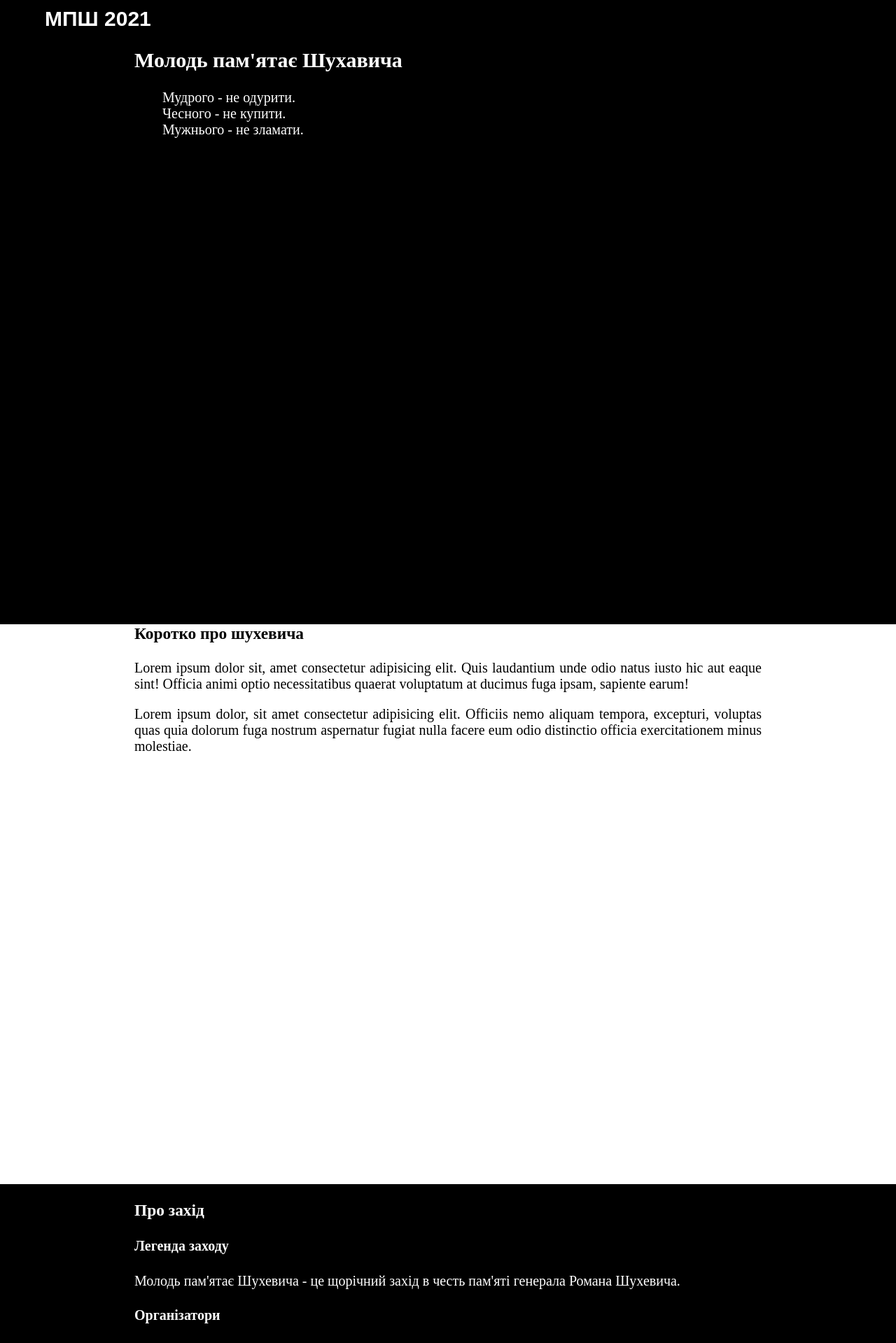
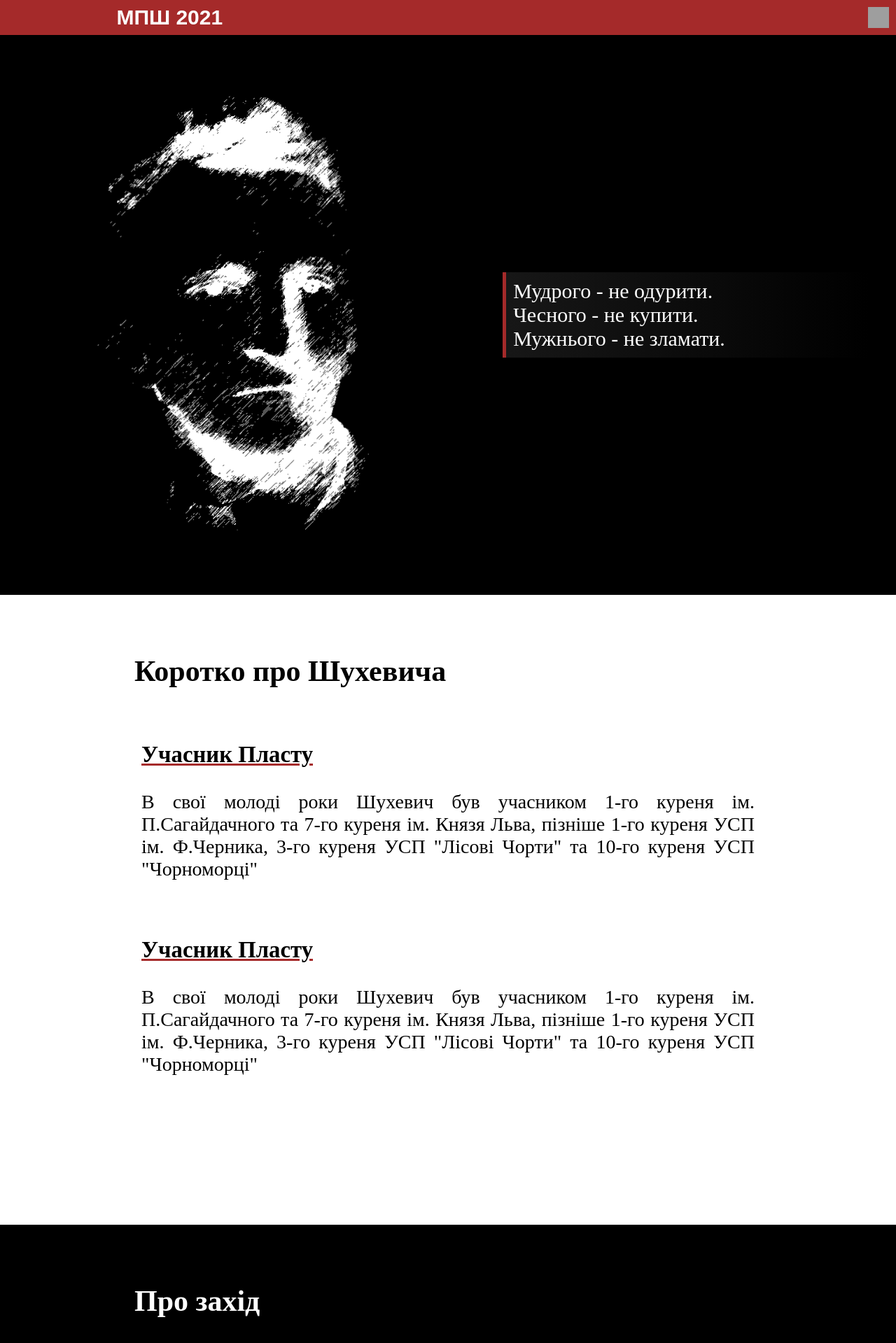
Before and after one commit to ChaosGuru/mpsh, a Flask app: page / in a window 1280 px wide. Shown: the top 1919 px of the page at 70% size. Run offline with Flask 2, Linux system fonts and the light colour scheme; a user stored in the database is signed in; grey boxes are pictures that could not be loaded.

Commit message:
finished landing page

```diff
--- /dev/null
+++ b/mpsh/static/script.js
@@ -0,0 +1,9 @@
+function myMenu() {
+    let m = document.getElementById("menu");
+    if (m.style.display == "flex") {
+        m.style.display = "none";
+    }
+    else {
+        m.style.display = "flex";
+    }
+}
--- a/mpsh/static/styles-pc.css
+++ b/mpsh/static/styles-pc.css
@@ -1,5 +1,35 @@
 @media only screen and (min-width: 769px) {
     main > section, footer {
-        padding: 0rem 15vw;
+        padding: 5rem 15vw;
+    }
+
+    body {
+        font-size: 2.8rem;
+    }
+
+    #contacts {
+        display: flex;
+        flex-direction: row;
+    }
+
+    #contacts > div {
+        width: 50%;
+    }
+
+    #social {
+        margin-bottom: 0rem;
+    }
+
+    .head-section {
+        padding: 0rem;
+        flex-direction: row;
+    }
+
+    #cite {
+        /* align-items: flex-end; */
+    }
+
+    #cite blockquote {
+        font-size: 3rem;
     }
 }
--- a/mpsh/static/styles.css
+++ b/mpsh/static/styles.css
@@ -10,27 +10,64 @@ html, body {
     text-align: justify;
 }
 
+body {
+    font-size: 2rem;
+}
+
 a {
     text-decoration: none;
     color: inherit;
 }
 
 header {
-    background-color: black;
+    position: relative;
+    /* display: flex;
+    justify-content: space-between; */
+    background-color: brown;
     color: white;
 }
 
 #title {
-    margin: 1rem auto 1rem 5%;
+    line-height: 5rem;
+    margin: 0rem auto 0rem 13vw;
     font-size: 3rem;
     cursor: default;
     font-family: Arial, Helvetica, sans-serif;
     font-weight: 900;
 }
 
+#menu {
+    display: none;
+    flex-direction: column;
+    line-height: 5rem;
+    font-size: 2rem;
+}
+
+#menu a {
+    padding-left: 13vw;
+}
+
+#menu a:hover {
+    background-color: rgba(255, 255, 255, 0.959);
+    color: black;
+}
+
+#menu-ico {
+    position: absolute;
+    display: block;
+    /* background-color: black; */
+    background-image: url('https://www.pngkey.com/png/full/803-8039227_lines-clipart-thick-side-menu-icon-white.png');
+    background-size: cover;
+    background-position: center;
+    height: 3rem;
+    width: 3rem;
+    margin: 1rem;
+    right: 0;
+    top: 0;
+}
+
 footer {
     text-align: center;
-    font-size: 2rem;
     padding-bottom: 2rem;
 }
 
@@ -47,16 +84,13 @@ footer p {
     display: flex;
     flex-direction: row;
     justify-content: center;
+    align-items: center;
     margin-bottom: 3rem;
 }
 
 #social img {
     margin: 0rem 0.5rem;
     width: 4.4rem;
-}
-
-main {
-    font-size: 2rem;
 }
 
 main section {
@@ -67,6 +101,53 @@ main section {
 main section:nth-child(even) {
     background-color: white;
     color: black;
+}
+
+.head-section {
+    display: flex;
+    flex-direction: column;
+}
+
+.head-section > div {
+    flex-grow: 1;
+    display: flex;
+    align-items: center;
+}
+
+#cover {
+    margin: 0rem auto;
+}
+
+#cover img {
+    display: block;
+    margin: 0rem auto;
+    max-width: 100%;
+    max-height: 70rem;
+}
+
+#cite {
+    display: flex;
+    justify-content: center;
+}
+
+#cite blockquote {
+    width: 100%;
+    text-align: left;
+    background: linear-gradient(90deg, rgba(255,255,255,0.09) 0%, rgba(0,0,0,1) 100%);
+    /* background-color: rgba(255, 255, 255, 0.068); */
+    font-size: 2.2rem;
+    padding: 1rem;
+    border-left: 0.5rem solid brown;
+}
+
+.facts {
+    padding: 1rem;
+    /* border-left: 10px solid brown; */
+}
+
+.facts h3 {
+    text-decoration: underline;
+    text-decoration-color: brown;
 }
 
 #organisators {
@@ -89,3 +170,8 @@ main section:nth-child(even) {
     width: 100%;
     height: 50vh;
 }
+
+#event-details h3 {
+    text-decoration: underline;
+    text-decoration-color: brown;
+}
--- a/mpsh/templates/index.html
+++ b/mpsh/templates/index.html
@@ -1,26 +1,37 @@
 {% extends 'layout.html' %}
 
 {% block content %}
-<section>
-    <h2>Молодь пам'ятає Шухавича</h2>
-    <blockquote>
-        Мудрого - не одурити. <br>
-        Чесного - не купити. <br>
-        Мужнього - не зламати. <br>
-    </blockquote>
+<section class="head-section">
+    <div id="cover">
+        <img src="{{ url_for('static', filename='images/avatar2.png') }}" alt="">
+    </div>
+    <div id="cite">
+        <!-- <h3>Молодь пам'ятає Шухавича</h3> -->
+        <blockquote>
+            Мудрого - не одурити. <br>
+            Чесного - не купити. <br>
+            Мужнього - не зламати. <br>
+        </blockquote>
+    </div>
 </section>
 <section>
-    <h3>Коротко про шухевича</h3>
-    <p>Lorem ipsum dolor sit, amet consectetur adipisicing elit. Quis laudantium unde odio natus iusto hic aut eaque sint! Officia animi optio necessitatibus quaerat voluptatum at ducimus fuga ipsam, sapiente earum!</p>
-    <p>Lorem ipsum dolor, sit amet consectetur adipisicing elit. Officiis nemo aliquam tempora, excepturi, voluptas quas quia dolorum fuga nostrum aspernatur fugiat nulla facere eum odio distinctio officia exercitationem minus molestiae.</p>
+    <h2>Коротко про Шухевича</h2>
+    <div class="facts">
+        <h3>Учасник Пласту</h3>
+        <p>В свої молоді роки Шухевич був учасником 1-го куреня ім. П.Сагайдачного та 7-го куреня ім. Князя Льва, пізніше 1-го куреня УСП ім. Ф.Черника, 3-го куреня УСП "Лісові Чорти" та 10-го куреня УСП "Чорноморці"</p>
+    </div>
+    <div class="facts">
+        <h3>Учасник Пласту</h3>
+        <p>В свої молоді роки Шухевич був учасником 1-го куреня ім. П.Сагайдачного та 7-го куреня ім. Князя Льва, пізніше 1-го куреня УСП ім. Ф.Черника, 3-го куреня УСП "Лісові Чорти" та 10-го куреня УСП "Чорноморці"</p>
+    </div>
 </section>
 <section id="event-details">
-    <h3>Про захід</h3>
-    <h4>Легенда заходу</h4>
+    <h2>Про захід</h2>
+    <h3>Легенда заходу</h3>
     <p>
         Молодь пам'ятає Шухевича - це щорічний захід в честь пам'яті генерала Романа Шухевича.
     </p>
-    <h4>Організатори</h4>
+    <h3>Організатори</h3>
     <div id="organisators">
         <a href="https://www.facebook.com/profile.php?id=100004328711329" target="_blank" title="Ігор Мосевич">
             <picture>
@@ -95,7 +106,7 @@
             </picture>
         </a>
     </div>
-    <h4>Місце і дата зустрічі</h4>
+    <h3>Місце і дата зустрічі</h3>
     <p>
         Цього року квест пройде <b>6 березня</b> у місті Дрогобич.
         Місце збірки - пластова домівка (всі знають де вона є, правда) )
--- a/mpsh/templates/layout.html
+++ b/mpsh/templates/layout.html
@@ -14,14 +14,15 @@
             <h1 id="title">МПШ 2021</h1>
         </a>
         {% if session['user'] %}
-            <nav style="display: none;">
-                <a href="">Рейтинг команд</a>
+            <nav id="menu">
+                <a href="{{ url_for('ranks') }}">Рейтинг команд</a>
                 {% if session['admin'] %}
-                    <a href="">Для інструктора</a>
+                    <a href="{{ url_for('admin') }}">Для інструктора</a>
                 {% else %}
-                    <a href="">Завдання</a>
+                    <a href="{{ url_for('tasks', team=session['user']) }}">Завдання</a>
                 {% endif %}
             </nav>
+            <a id="menu-ico" href="javascript:void(0);" onclick="myMenu();"></a>
         {% endif %}
     </header>
     <main>
@@ -29,7 +30,7 @@
     </main>
     <footer>
         <h2>Контактна інформація</h2>
-        <div>
+        <div id="contacts">
             <div id="social">
                 <!-- https://www.iconsdb.com/white-icons/white-social-icons.html -->
                 <a href="" title="Facebook">
@@ -39,10 +40,13 @@
                     <img src="{{ url_for('static', filename='images/insta_ico.png') }}" alt="Instagram">
                 </a>
             </div>
-            <p>0xx-xxx-xxxx - Хтось</p>
-            <p>0xx-xxx-xxxx - Хтось2</p>
-            <p>вул. Шкільна, 2, Дрогобич</p>
+            <div>
+                <p>0xx-xxx-xxxx - Хтось</p>
+                <p>0xx-xxx-xxxx - Хтось2</p>
+                <p>вул. Шкільна, 2, Дрогобич</p>
+            </div>
         </div>
     </footer>
+    <script src="{{ url_for('static', filename='script.js') }}"></script>
 </body>
 </html>
--- a/mpsh/views.py
+++ b/mpsh/views.py
@@ -12,10 +12,10 @@ def login_required(view):
     @functools.wraps(view)
     def wrapper(**kwargs):
         if session['admin']:
-            return view(*args, **kwargs)
+            return view(**kwargs)
         elif session['user']:
             # get from kwargs url and check if the same
-            return view(*args, **kwargs)
+            return view(**kwargs)
         else:
             return redirect(url_for('index'))
 
@@ -28,14 +28,9 @@ def admin_required(view):
         if not session['admin']:
             return redirect(url_for('index'))
 
-        return view(*args, **kwargs)
+        return view(**kwargs)
 
     return wrapper
-
-
-@app.route("/")
-def index():
-    return render_template('index.html')
 
 
 @app.route("/magic/<string:email>/<string:token>")
@@ -78,6 +73,12 @@ def create_magic():
 
     return jsonify(magic)
 
+
+@app.route("/")
+def index():
+    return render_template('index.html')
+
+
 @app.route("/ranks")
 def ranks():
     # take data from database
```
Also changed, not shown: mpsh/static/images/avatar.png (added), mpsh/static/images/avatar2.png (added), mpsh/static/reset.css (deleted).
